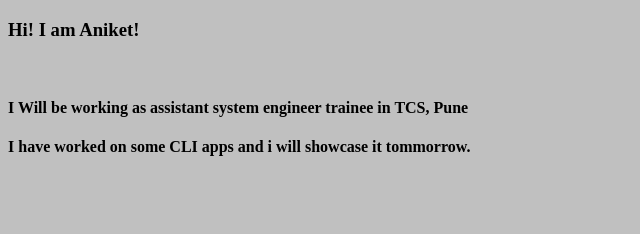
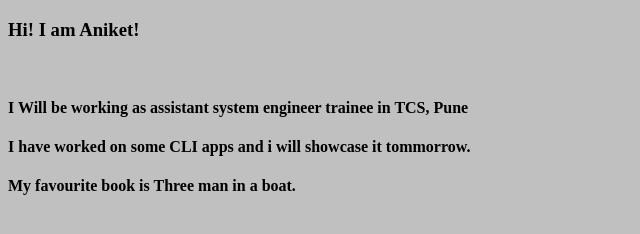
Before and after one commit to adriatic07/student-name-site, a plain HTML site: page index.html in a window 1280 px wide. Shown: the whole page, without its empty margins (0-640 px from the left). Drawn offline with Linux system fonts and the light colour scheme.

Commit message:
added my interest

```diff
--- a/index.html
+++ b/index.html
@@ -9,6 +9,7 @@
    <h3>Hi! I am Aniket!</h3> <br>
    <h4>I Will be working as assistant system engineer trainee in TCS, Pune</h4>
    <h4>I have worked on some CLI apps and i will showcase it tommorrow. </h4>
+   <h4>My favourite book is Three man in a boat.</h4>
 
 
 </body>
```
